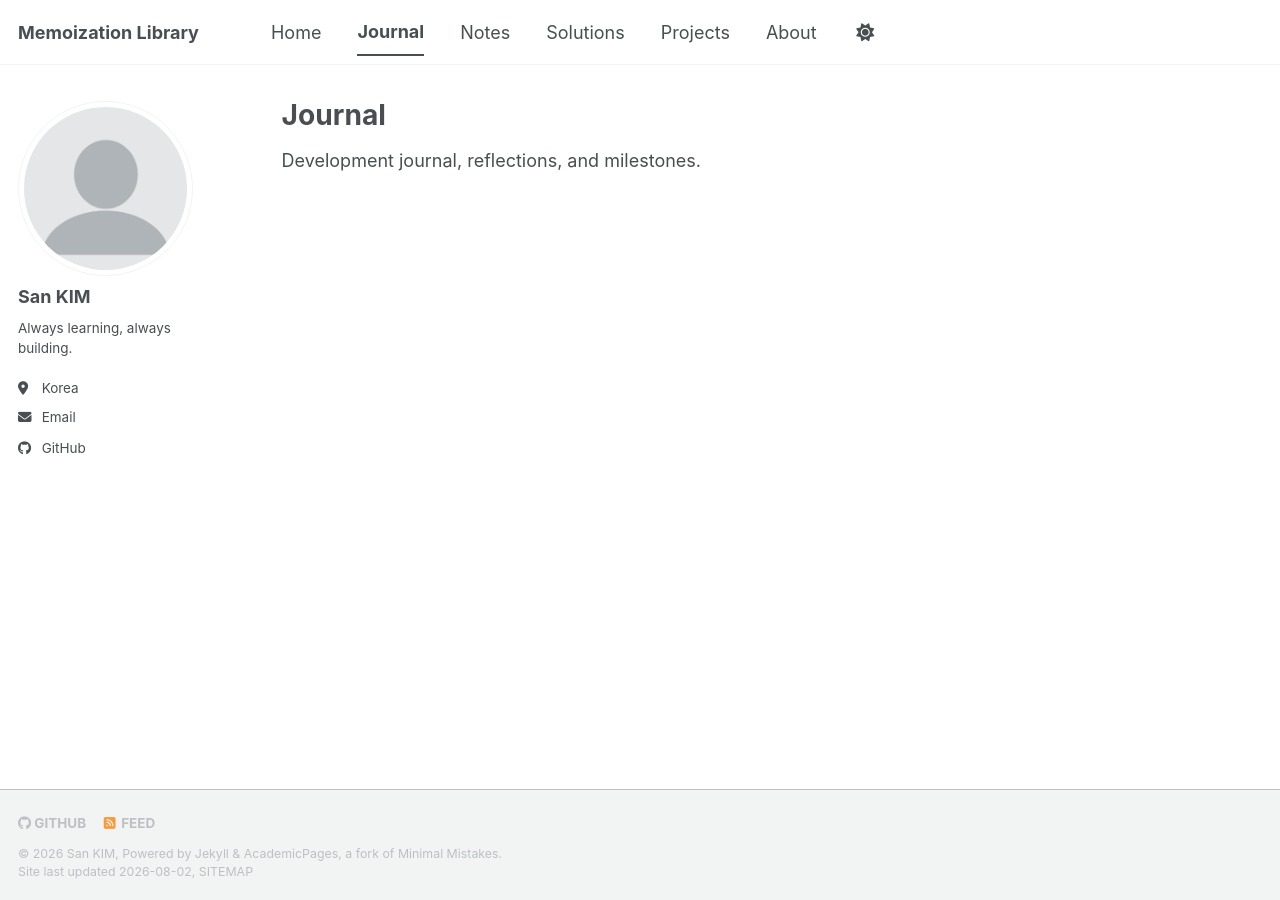
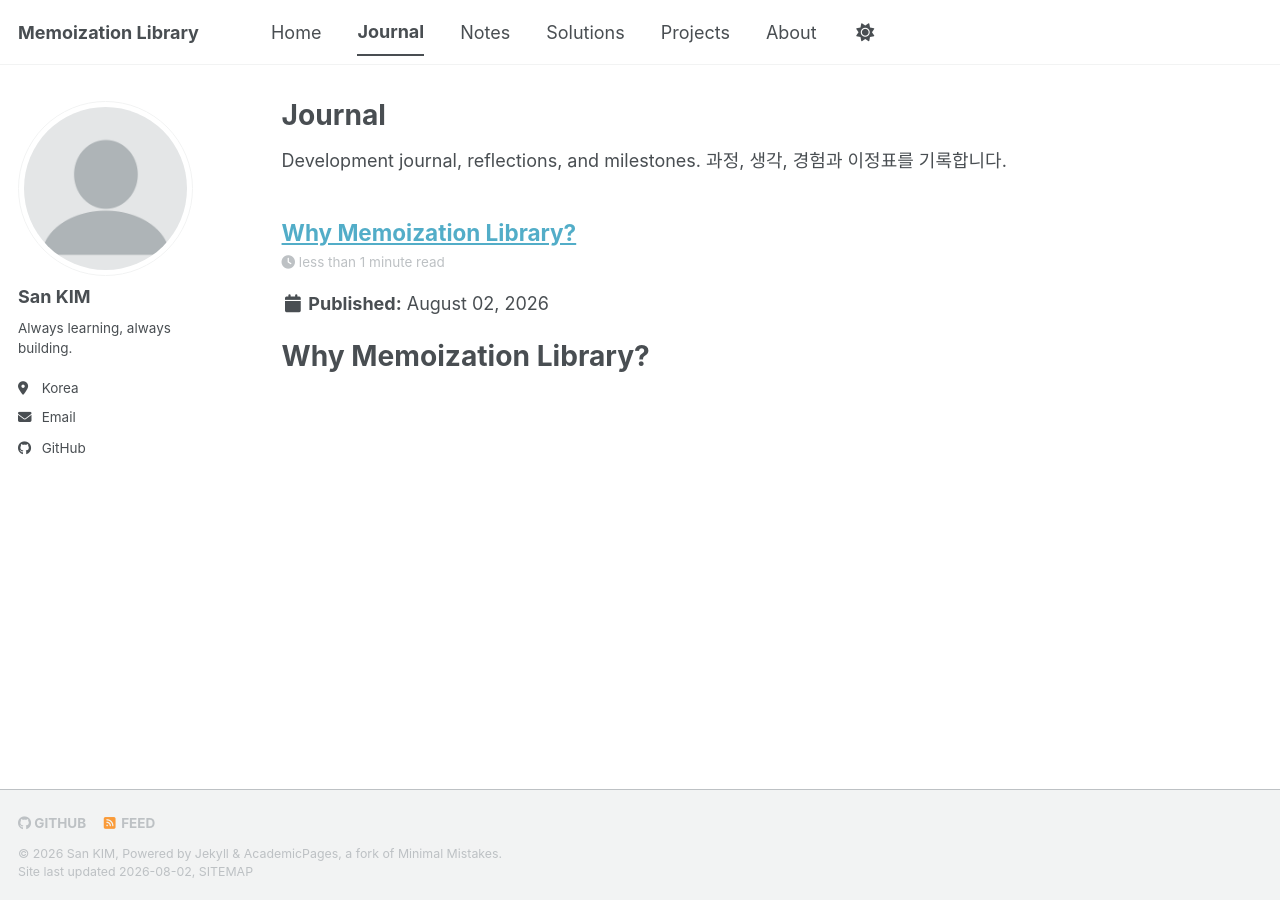
Before and after one commit to aeginventor/aeginventor.github.io, a Jekyll site: the page built from _pages/journal.md, in a window 1280 px wide. Built offline with Jekyll 4.4.1, drawn with Linux system fonts in a browser that asks for light colours; a style sheet for code colours, icons or effects is not loaded.

Commit message:
Add Korean translations to journal page
Added Korean translations for journal content and checks.

```diff
--- a/_pages/journal.md
+++ b/_pages/journal.md
@@ -6,3 +6,17 @@ author_profile: true
 ---
 
 Development journal, reflections, and milestones.
+과정, 생각, 경험과 이정표를 기록합니다.
+
+{% include base_path %}
+
+{% assign category_name = "Journal" %}
+{% assign category_posts = site.categories[category_name] %}
+
+{% if category_posts and category_posts.size > 0 %}
+  {% for post in category_posts %}
+    {% include archive-single.html %}
+  {% endfor %}
+{% else %}
+  아직 Journal에 등록된 글이 없습니다.
+{% endif %}
```
